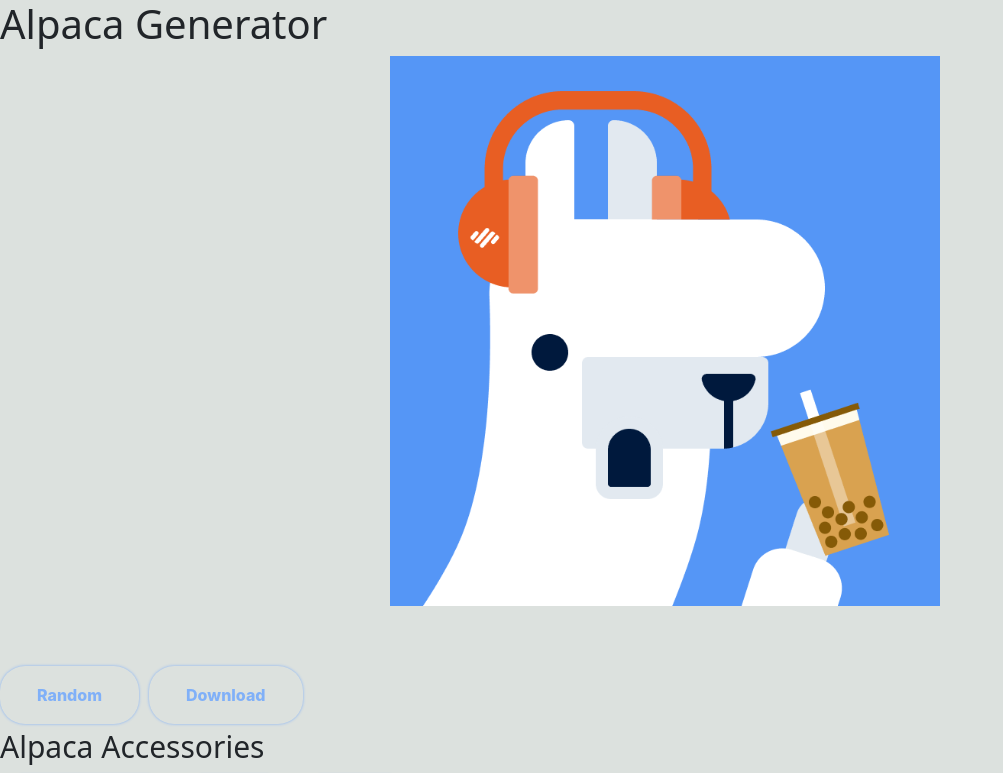
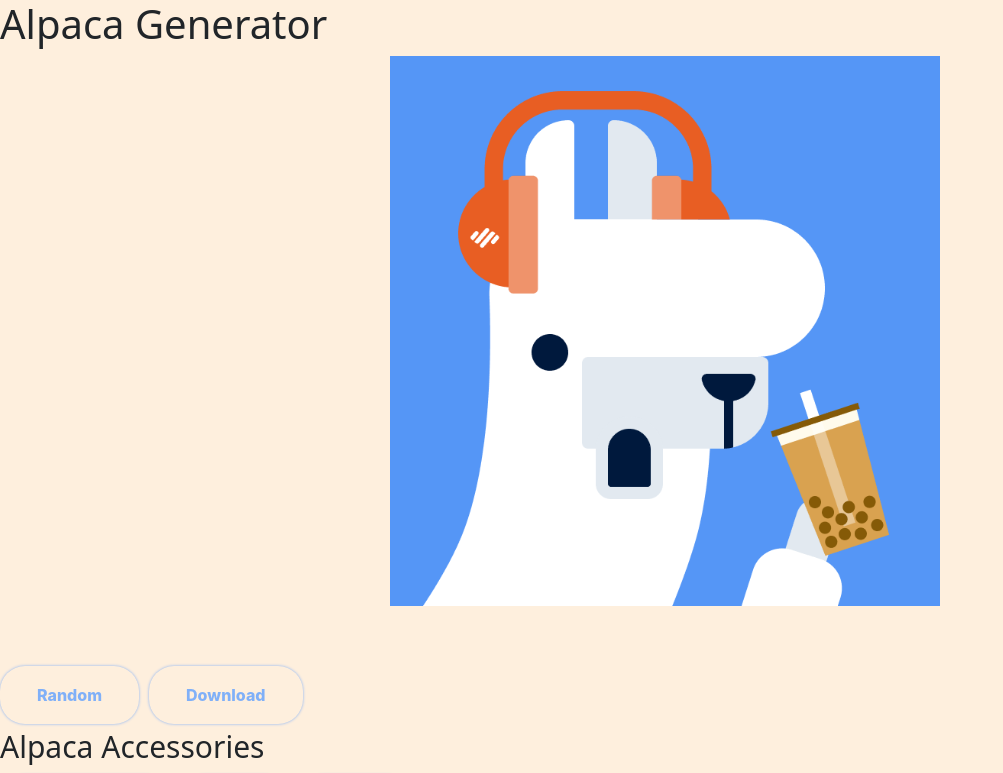
Before and after one commit to abmdev86/alpaca-image-generator, a React (Create React App) app: page / in a window 1280 px wide. Shown: the top 773 px of the page, without its empty margins (0-1003 px from the left). Built offline with nearby package versions, Linux system fonts and the light colour scheme.

Commit message:
Add bootstrap

```diff
--- a/package.json
+++ b/package.json
@@ -6,6 +6,7 @@
     "@testing-library/jest-dom": "^5.16.1",
     "@testing-library/react": "^12.1.2",
     "@testing-library/user-event": "^13.5.0",
+    "bootstrap": "^5.1.3",
     "merge-images": "^2.0.0",
     "react": "^17.0.2",
     "react-bootstrap": "^2.2.3",
--- a/src/components/AlpacaComponents.js
+++ b/src/components/AlpacaComponents.js
@@ -1,4 +1,5 @@
 import React from "react";
+import { Button } from "react-bootstrap";
 
 function CategoryBtn(props) {
   const [activeCategory, name, generateStylesWithOptions] = [
--- a/src/index.css
+++ b/src/index.css
@@ -1,7 +1,7 @@
 
 body {
 
-  background-color: #DCE1DE;
+  background-color: #FEEFDD;
 }
 .main-content {
   display: flex;
```
Also changed, not shown: src/Utils/UtilityFunctions.js (added), 1 other file (tests, documents, lock files or other folders).
